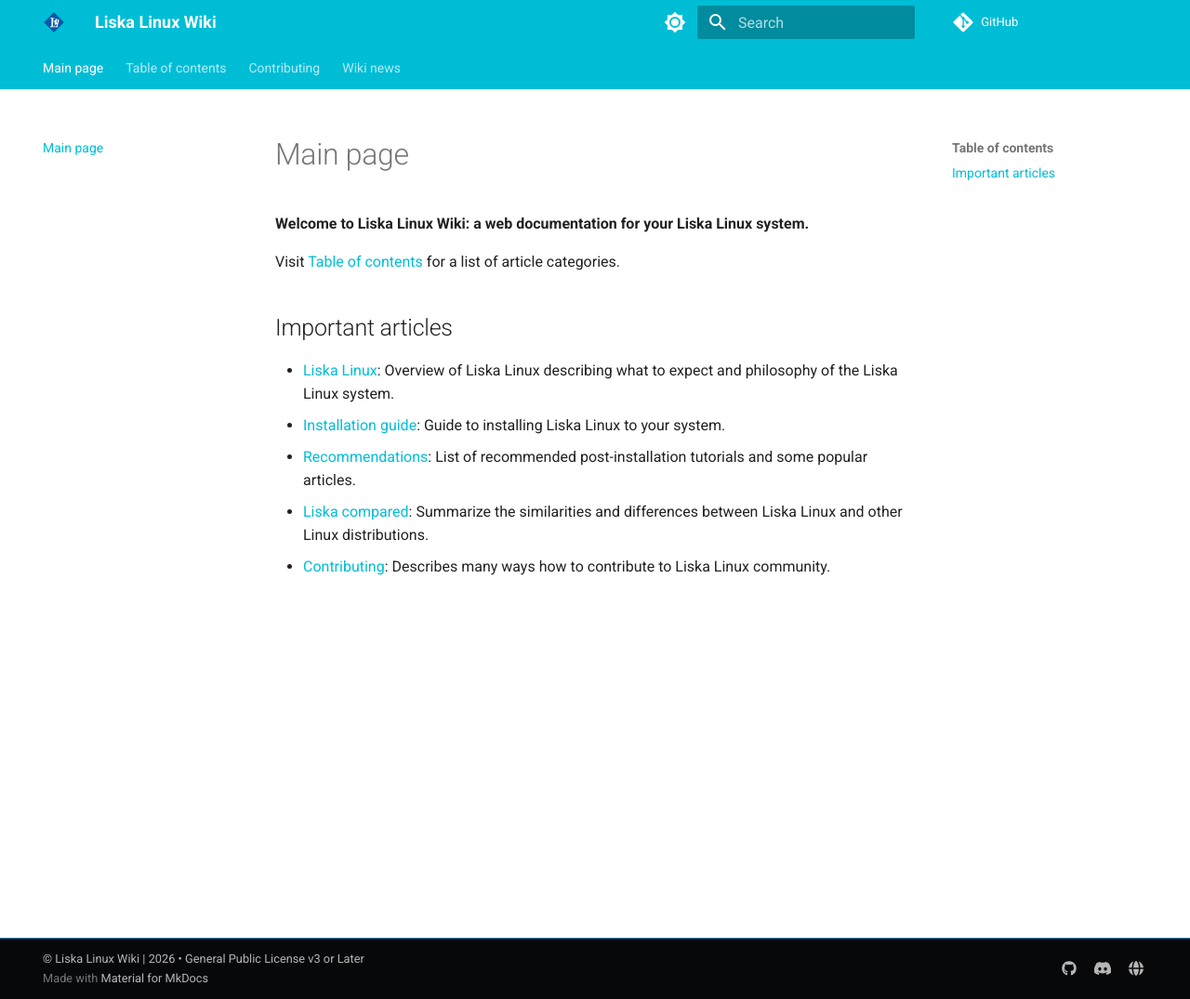
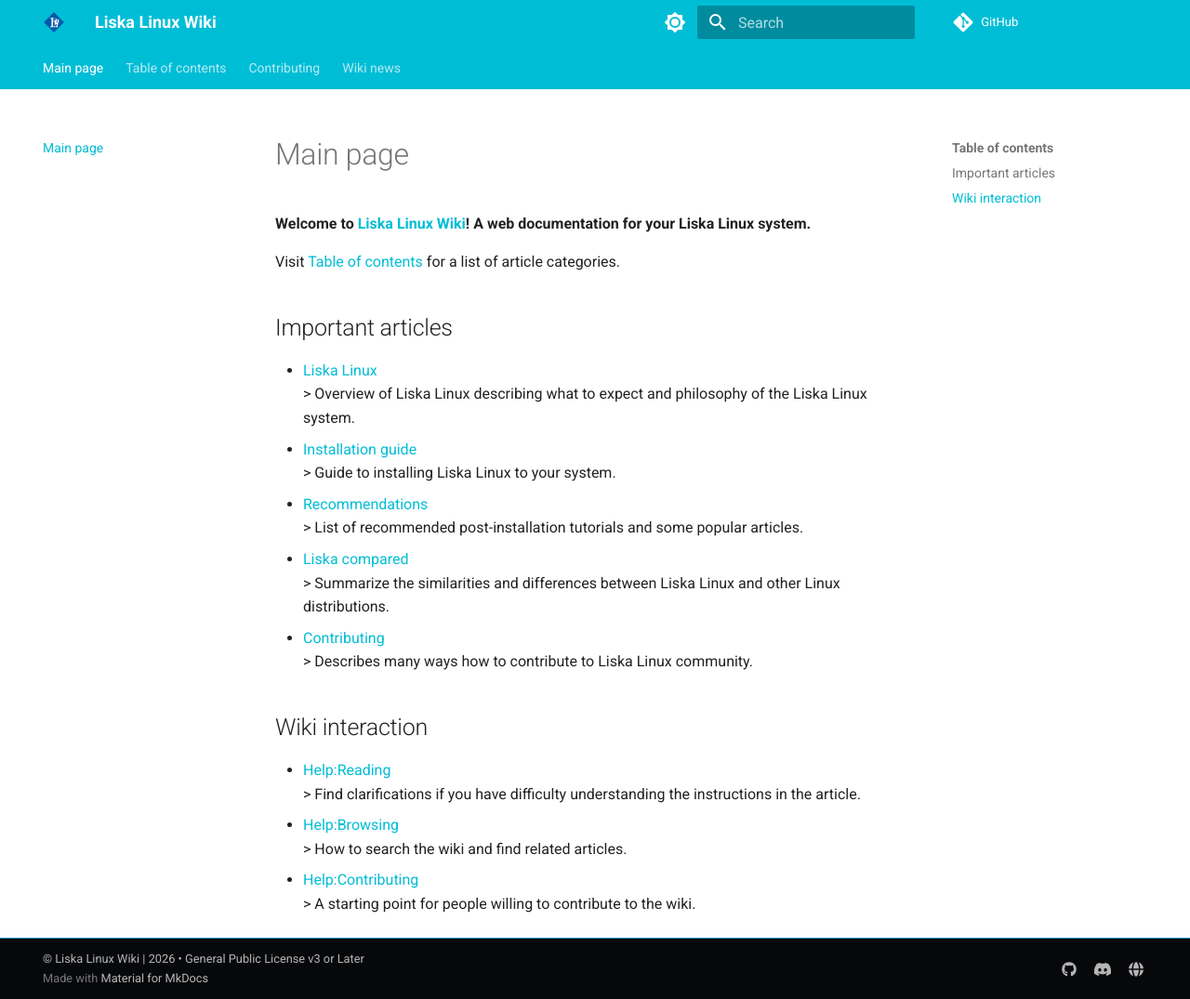
Before and after one commit to source-liskalinux/wiki, an MkDocs documentation site: the page built from docs/index.md, in a window 1280 px wide and 1075 px high. Shown: the whole window at 93% size. Built offline with MkDocs 1.6.1 and Material for MkDocs 9.7.7, drawn with Linux system fonts in a browser that asks for light colours; comment, search, counter and statistics services are not loaded.

Commit message:
Update index.md

```diff
--- a/docs/index.md
+++ b/docs/index.md
@@ -1,16 +1,16 @@
 # Main page
-**Welcome to Liska Linux Wiki: a web documentation for your Liska Linux system.**
+**Welcome to [Liska Linux Wiki](https://liskalinuxwiki.web.app/liska-linux-wiki)! A web documentation for your Liska Linux system.**
 
 Visit [Table of contents](https://liskalinuxwiki.web.app/table-of-contents) for a list of article categories.
 
 ## Important articles
-* [Liska Linux](https://liskalinuxwiki.web.app/liskalinux):
-  Overview of Liska Linux describing what to expect and philosophy of the Liska Linux system.
-* [Installation guide](https://liskalinuxwiki.web.app/installation-guide):
-  Guide to installing Liska Linux to your system.
-* [Recommendations](https://liskalinuxwiki.web.app/recommendations):
-  List of recommended post-installation tutorials and some popular articles.
-* [Liska compared](https://liskalinuxwiki.web.app/compared):
-  Summarize the similarities and differences between Liska Linux and other Linux distributions.
-* [Contributing](https://liskalinuxwiki.web.app/contributing):
-  Describes many ways how to contribute to Liska Linux community.
+* [Liska Linux](https://liskalinuxwiki.web.app/liskalinux)<br>> Overview of Liska Linux describing what to expect and philosophy of the Liska Linux system.
+* [Installation guide](https://liskalinuxwiki.web.app/installation-guide)<br>> Guide to installing Liska Linux to your system.
+* [Recommendations](https://liskalinuxwiki.web.app/recommendations)<br>> List of recommended post-installation tutorials and some popular articles.
+* [Liska compared](https://liskalinuxwiki.web.app/compared)<br>> Summarize the similarities and differences between Liska Linux and other Linux distributions.
+* [Contributing](https://liskalinuxwiki.web.app/contributing)<br>> Describes many ways how to contribute to Liska Linux community.
+
+## Wiki interaction
+* [Help:Reading](https://liskalinuxwiki.web.app/help:reading)<br>> Find clarifications if you have difficulty understanding the instructions in the article.
+* [Help:Browsing](https://liskalinuxwiki.web.app/help:browsing)<br>> How to search the wiki and find related articles.
+* [Help:Contributing](https://liskalinuxwiki.web.app/help:contributing)<br>> A starting point for people willing to contribute to the wiki.
```
